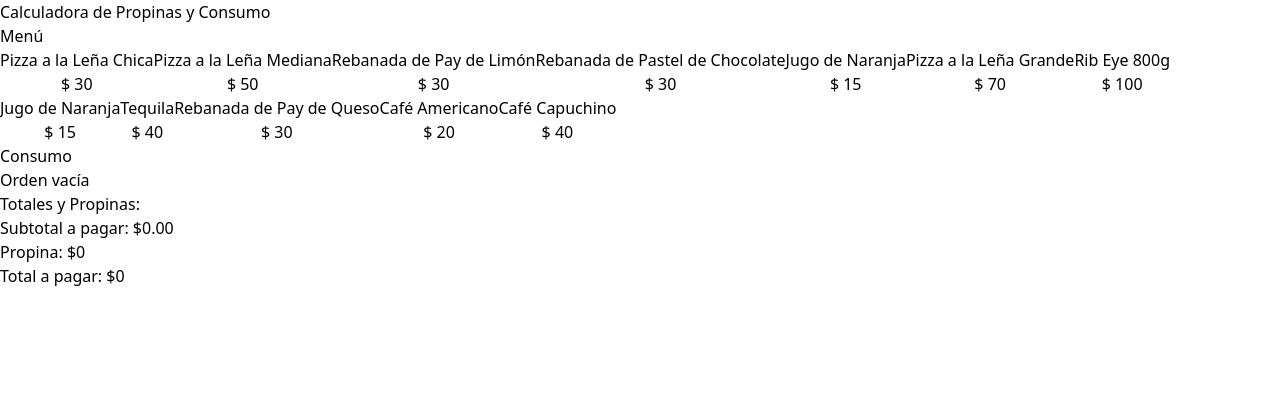
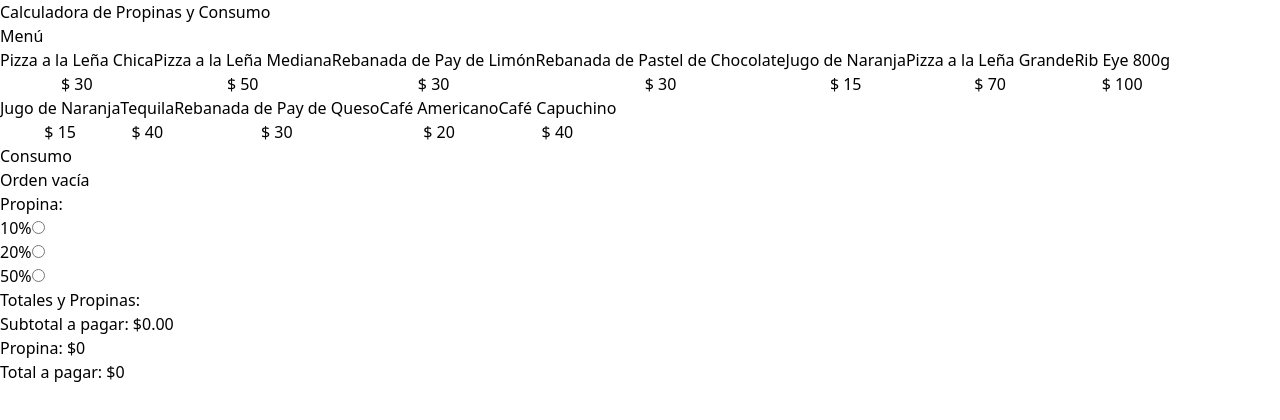
Before and after one commit to 4HMartin/Tip-Consumption-Calculator, a React (Vite) app: page / in a window 1280 px wide. Shown: the top 420 px of the page. Built offline with nearby package versions, Linux system fonts and the light colour scheme.

Commit message:
Add the tip percentage form.

```diff
--- a/src/App.tsx
+++ b/src/App.tsx
@@ -4,10 +4,11 @@
 import useOrder from './hooks/useOrder'
 import { OrderContents } from './components/OrderContents'
 import { OrderTotals } from './components/OrderTotals'
+import { TipPercentageForm } from './components/TipPercentageForm'
 
 function App() {
 
-  const { order, addItem, removeItem } = useOrder()
+  const { order, addItem, removeItem, tip, setTip } = useOrder()
 
   return (
     <>
@@ -36,6 +37,10 @@
             removeItem={removeItem}
           />
 
+          <TipPercentageForm
+            setTip={setTip}
+          />
+
           <OrderTotals
             order={order}
           />
--- /dev/null
+++ b/src/components/TipPercentageForm.tsx
@@ -0,0 +1,43 @@
+const tipOptions = [
+    {
+        id: 'tip-10',
+        value: .10,
+        label: '10%'
+    },
+    {
+        id: 'tip-20',
+        value: .20,
+        label: '20%'
+    },
+    {
+        id: 'tip-50',
+        value: .50,
+        label: '50%'
+    }
+]
+type TipPercentageFormProps = {
+    setTip: React.Dispatch<React.SetStateAction<number>>
+}
+export const TipPercentageForm = ({setTip} : TipPercentageFormProps) => {
+
+
+    return (
+        <div>
+            <h3 className="font-black text-2xl">Propina:</h3>
+            <form>
+                {tipOptions.map(tip => (
+                    <div key={tip.id} className="flex gap-2">
+                        <label htmlFor={tip.id}>{tip.label}</label>
+                        <input
+                            type="radio"
+                            name="tip"
+                            id={tip.id}
+                            value={tip.value}
+                            onChange={e => setTip(Number(e.target.value))}
+                        />
+                    </div>
+                ))}
+            </form>
+        </div>
+    )
+}
--- a/src/hooks/useOrder.ts
+++ b/src/hooks/useOrder.ts
@@ -5,6 +5,7 @@
 
     // Se define el type utilizando los 'generics' para indicar el tipo de dato inicial
     const [order, setOrder] = useState<OrderItem[]>([])
+    const [tip, setTip] = useState(0)
 
     const addItem = (item: MenuItem) => {
 
@@ -36,6 +37,8 @@
 
     return {
         order,
+        tip,
+        setTip,
         addItem,
         removeItem
     }
```
